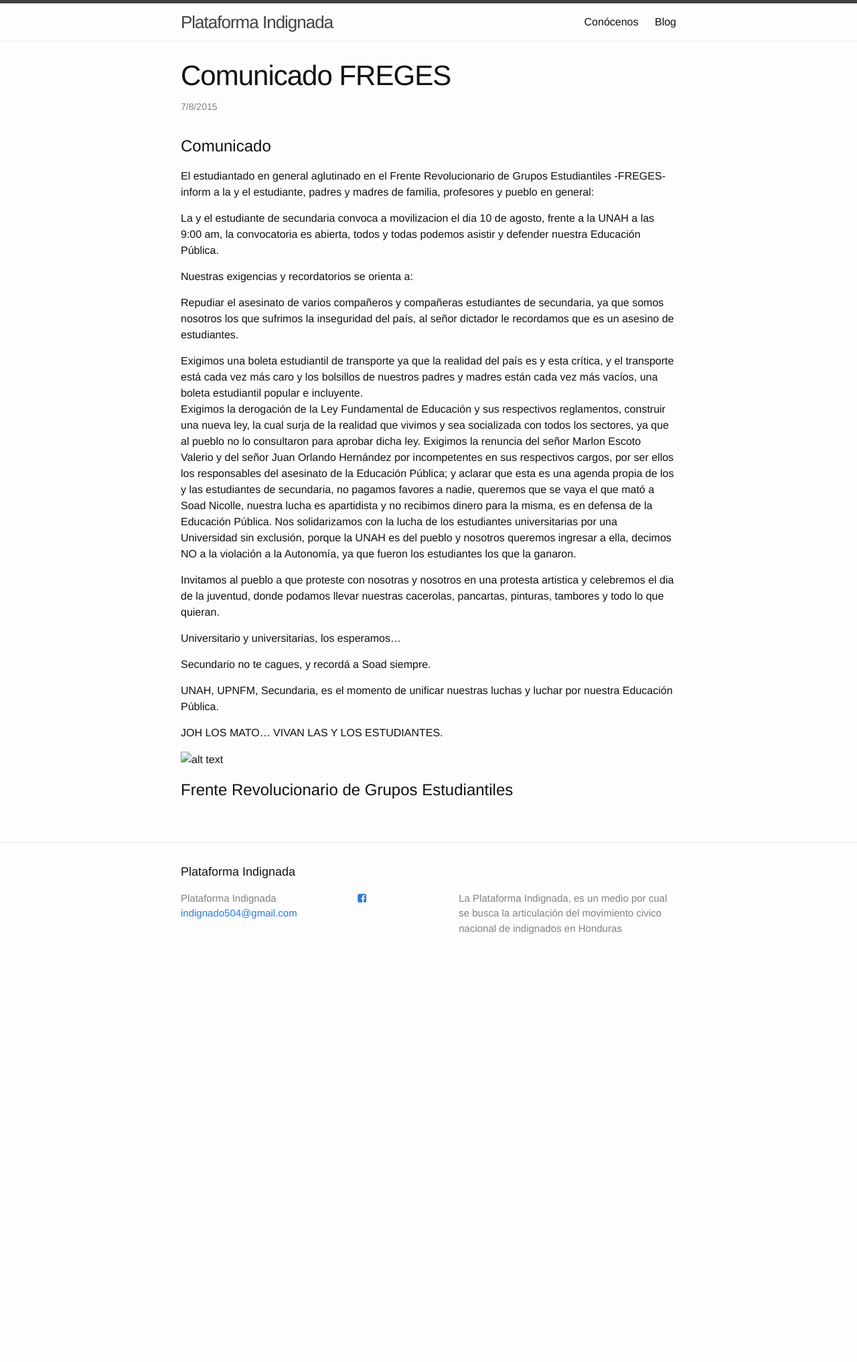
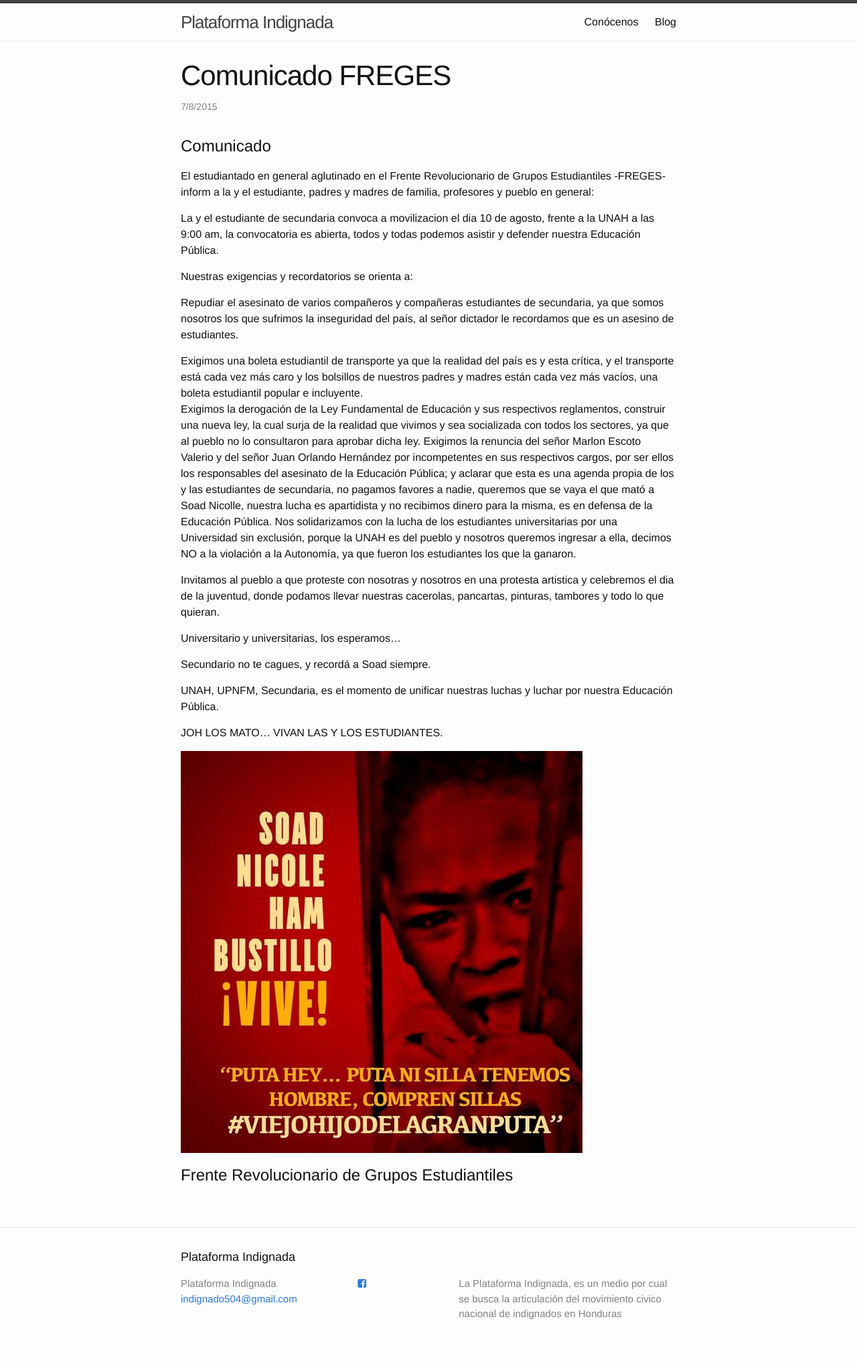
Before and after one commit to PlataformaIndignada/plata, a Jekyll site: the page built from _posts/2015-08-07-comunicado-freges.markdown, in a window 1280 px wide. Shown: the whole page at 67% size. Built offline with Jekyll 4.4.1, drawn with Linux system fonts in a browser that asks for light colours; nearby versions of some CDN libraries; comment, search, counter and statistics services are not loaded; before the commit the page ends 1457 px from its top, so only the background shows below that.

Commit message:
adding soad han image

```diff
--- a/_posts/2015-08-07-comunicado-freges.markdown
+++ b/_posts/2015-08-07-comunicado-freges.markdown
@@ -30,6 +30,6 @@ UNAH, UPNFM, Secundaria, es el momento de unificar nuestras luchas y luchar por
 
 JOH LOS MATO… VIVAN LAS Y LOS ESTUDIANTES.
 
-![alt text]({{site.baseurl//Assets/img/soadhan.jpg}} "Soad Vive!!")
+![Soad Vive](/Assets/img/soadhan.jpg "Soad Vive!!")
 
 #Frente Revolucionario de Grupos Estudiantiles
```
